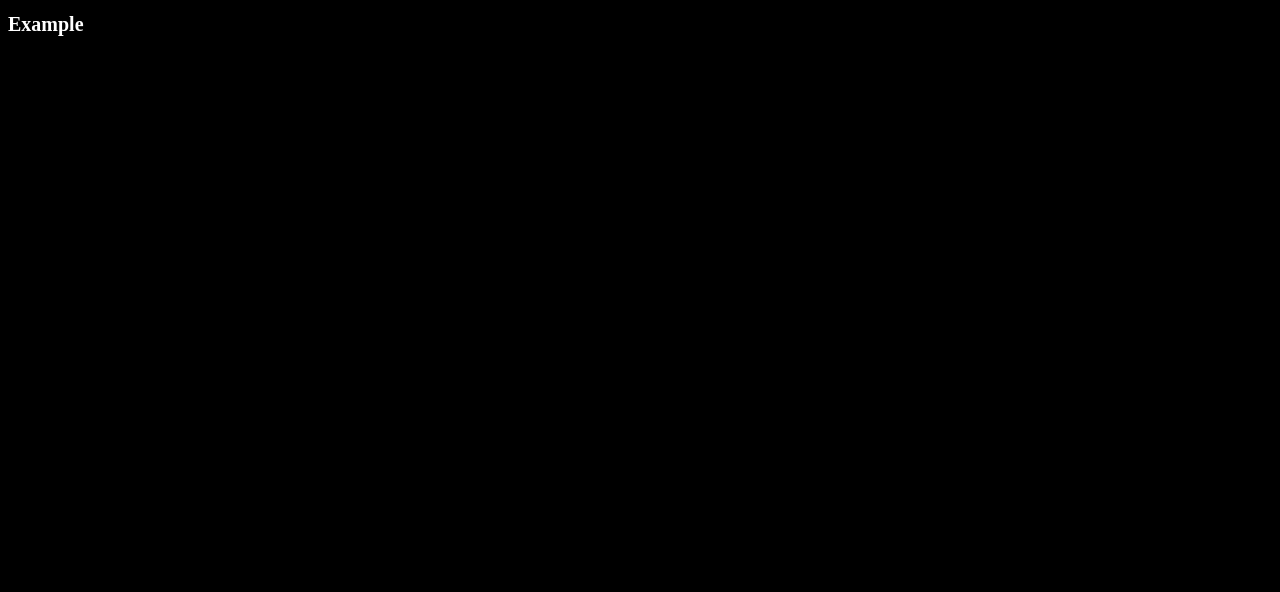
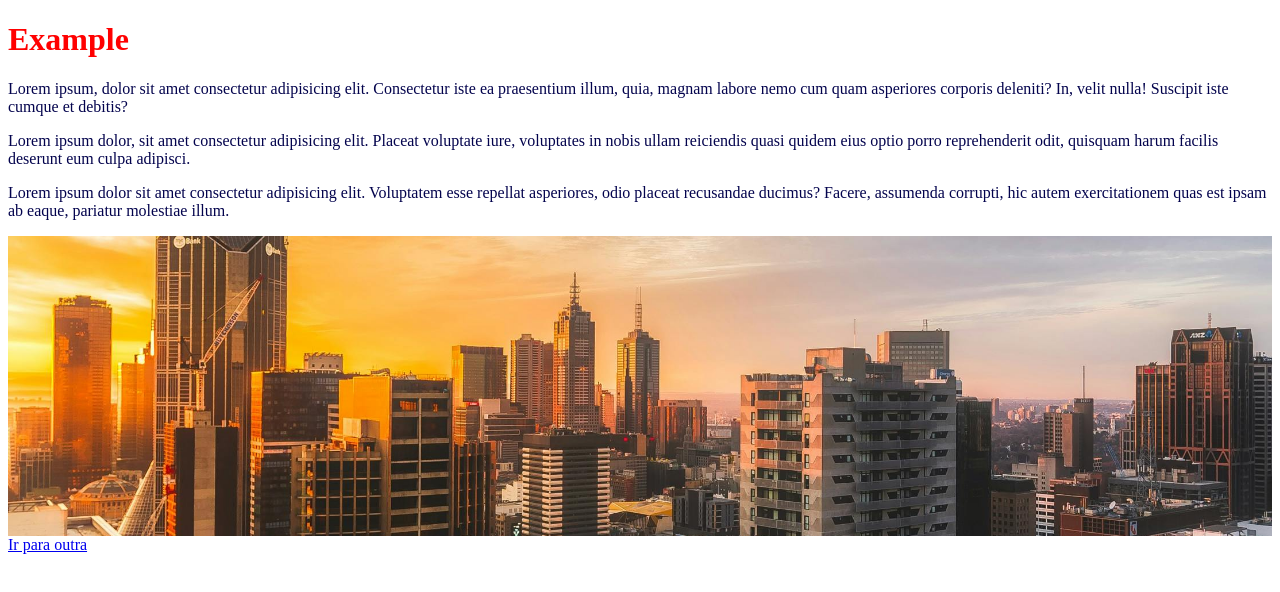
Before and after one commit to andximenes/HTML-CSS-JS, a plain HTML site: page CSS/index.html in a window 1280 px wide. Drawn offline with Linux system fonts and the light colour scheme.

Commit message:
Aula 01 - O que é css e css inline
Aula 02 - Css interno(Incorporado na página)

Aula 03 - Css Externo

aula 04 - Seletores e Classes

aula 05 - Propriedade color

aula 06 - Propriedade Background

aula 07 - Propriedade border

```diff
--- /dev/null
+++ b/CSS/css/estilo.css
@@ -0,0 +1,18 @@
+body{
+    background-color: rgb(255, 255, 255);
+}
+
+h1{
+    color: red;
+}
+
+p{
+    color: #03034d;
+}
+
+.exemplo-back{
+    height: 300px;
+    background: gray no-repeat center url(/img/cidade.jpg );
+    background-size: cover;
+
+}
--- a/CSS/index.html
+++ b/CSS/index.html
@@ -4,19 +4,17 @@
     <meta charset="UTF-8">
     <meta name="viewport" content="width=device-width, initial-scale=1.0">
     <title>Aprendendo CSS</title>
-    <style>
-        body
-        {
-            background-color: black;
-        }
-        h1
-        {
-            color: white;
-            font-size: 20px;
-        }
-    </style>
-</head>
+    <link rel="stylesheet" href="css/estilo.css">
 <body>
     <h1>Example</h1>
+    <p>Lorem ipsum, dolor sit amet consectetur adipisicing elit. Consectetur iste ea praesentium illum, quia, magnam labore nemo cum quam asperiores corporis deleniti? In, velit nulla! Suscipit iste cumque et debitis?</p>
+
+    <p> Lorem ipsum dolor, sit amet consectetur adipisicing elit. Placeat voluptate iure, voluptates in nobis ullam reiciendis quasi quidem eius optio porro reprehenderit odit, quisquam harum facilis deserunt eum culpa adipisci.</p>
+
+    <p>Lorem ipsum dolor sit amet consectetur adipisicing elit. Voluptatem esse repellat asperiores, odio placeat recusandae ducimus? Facere, assumenda corrupti, hic autem exercitationem quas est ipsam ab eaque, pariatur molestiae illum.</p>
+
+    <div class="exemplo-back"></div>
+
+    <a href="outra.html">Ir para outra</a>
 </body>
 </html>
```
Also changed, not shown: CSS/outra.html (+2 -1 lines), CSS/conteudo.txt, CSS/img/cidade.jpg (added).
